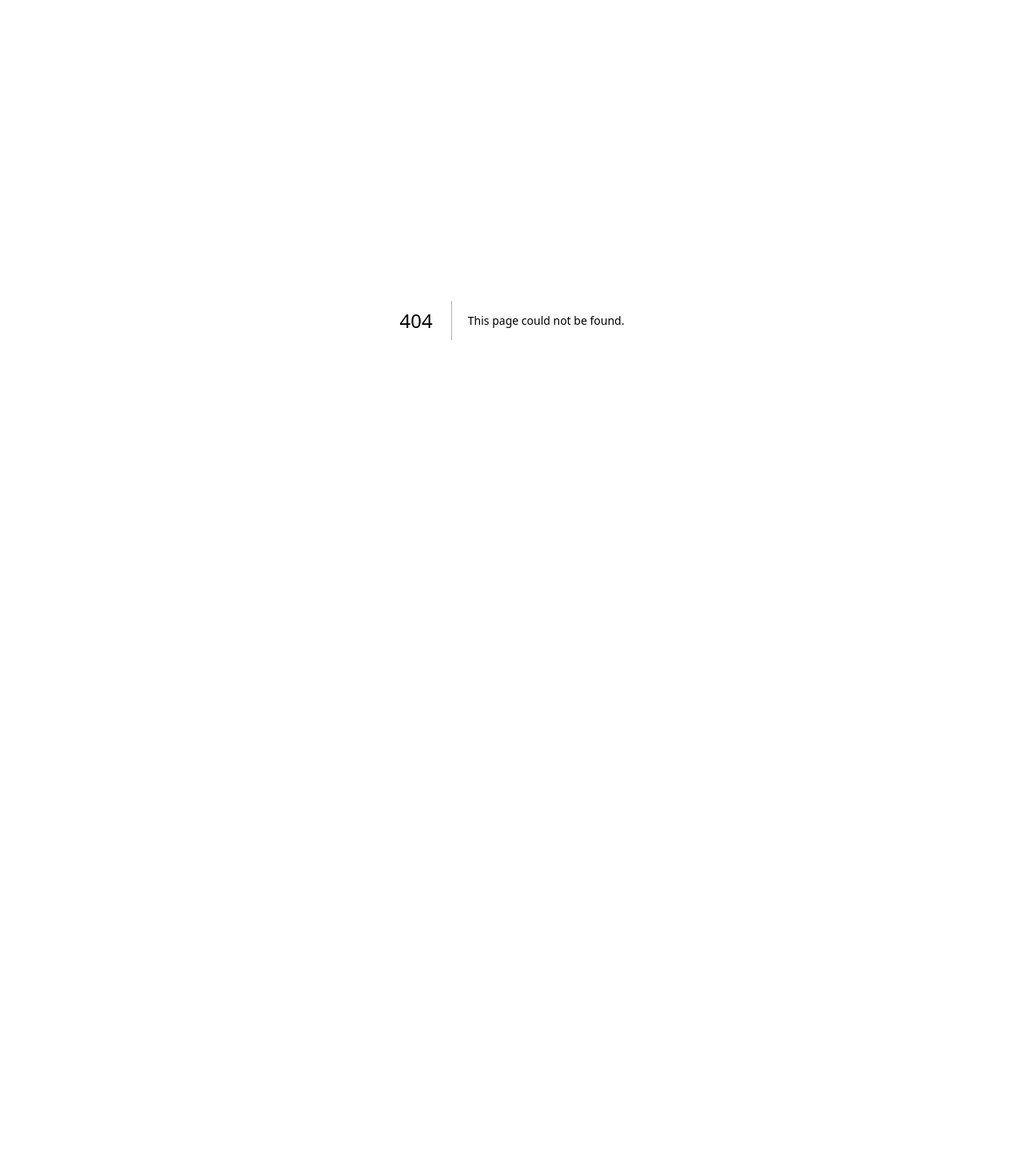
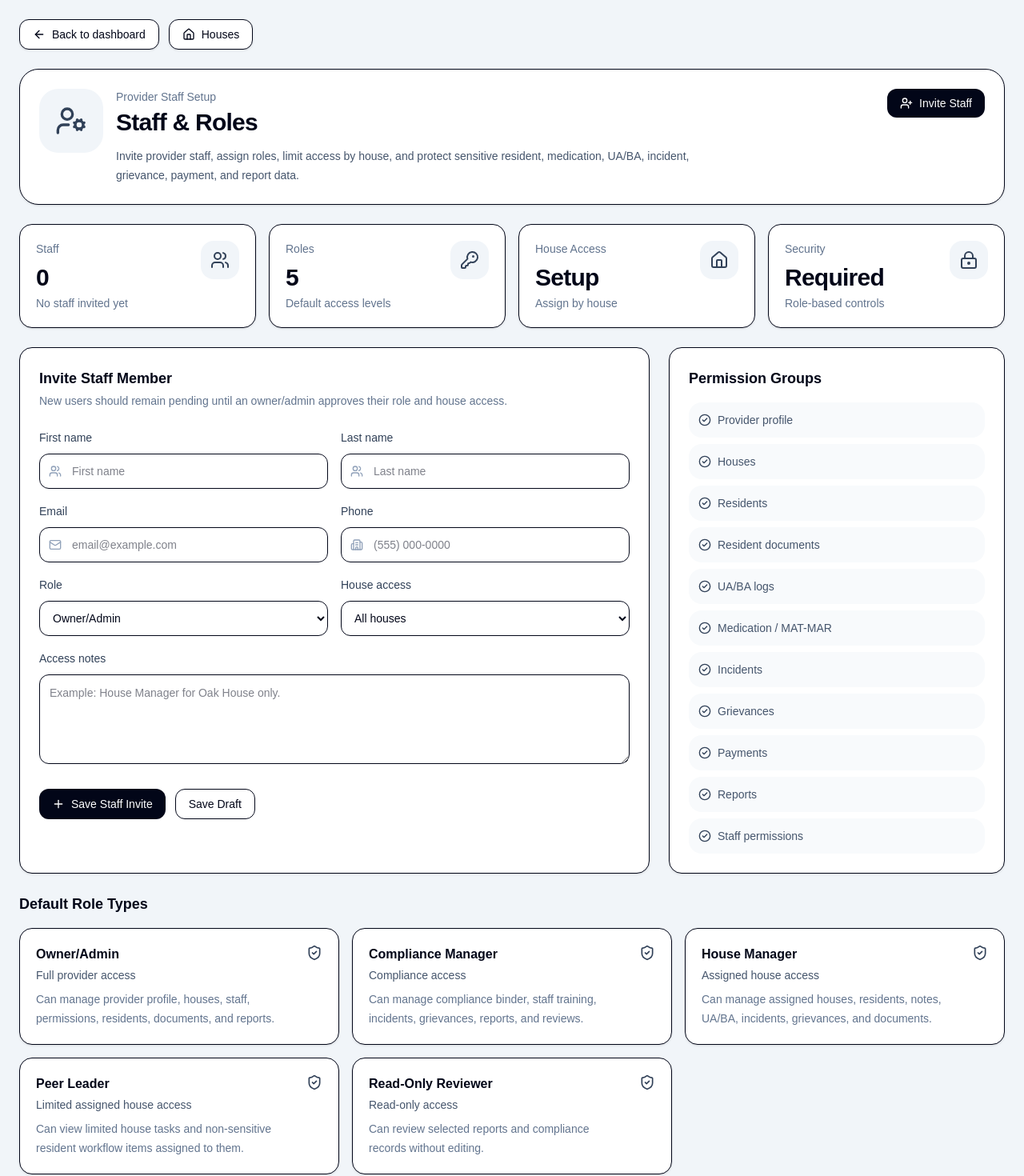
Before and after one commit to RBooth10/halfway-portal, a Next.js app: page /staff in a window 1280 px wide. Before the commit this address had no page. Shown: the top 1470 px of the page at 80% size. Before the commit the page ends 800 px from the top, so only its background shows below. Built offline with nearby package versions, Linux system fonts and the light colour scheme.

Commit message:
Add staff and roles setup page

```diff
--- /dev/null
+++ b/app/staff/page.tsx
@@ -0,0 +1,263 @@
+import type React from "react";
+import {
+  ArrowLeft,
+  Building2,
+  CheckCircle2,
+  Home,
+  KeyRound,
+  LockKeyhole,
+  Mail,
+  Plus,
+  ShieldCheck,
+  UserCog,
+  UserPlus,
+  Users,
+} from "lucide-react";
+import Link from "next/link";
+
+const roles = [
+  {
+    name: "Owner/Admin",
+    access: "Full provider access",
+    description: "Can manage provider profile, houses, staff, permissions, residents, documents, and reports.",
+  },
+  {
+    name: "Compliance Manager",
+    access: "Compliance access",
+    description: "Can manage compliance binder, staff training, incidents, grievances, reports, and reviews.",
+  },
+  {
+    name: "House Manager",
+    access: "Assigned house access",
+    description: "Can manage assigned houses, residents, notes, UA/BA, incidents, grievances, and documents.",
+  },
+  {
+    name: "Peer Leader",
+    access: "Limited assigned house access",
+    description: "Can view limited house tasks and non-sensitive resident workflow items assigned to them.",
+  },
+  {
+    name: "Read-Only Reviewer",
+    access: "Read-only access",
+    description: "Can review selected reports and compliance records without editing.",
+  },
+];
+
+const permissionGroups = [
+  "Provider profile",
+  "Houses",
+  "Residents",
+  "Resident documents",
+  "UA/BA logs",
+  "Medication / MAT-MAR",
+  "Incidents",
+  "Grievances",
+  "Payments",
+  "Reports",
+  "Staff permissions",
+];
+
+function MetricCard({
+  title,
+  value,
+  subtitle,
+  icon: Icon,
+}: {
+  title: string;
+  value: string;
+  subtitle: string;
+  icon: React.ComponentType<{ className?: string }>;
+}) {
+  return (
+    <div className="rounded-2xl border bg-white p-5 shadow-sm">
+      <div className="flex items-start justify-between gap-4">
+        <div>
+          <p className="text-sm font-medium text-slate-500">{title}</p>
+          <p className="mt-2 text-3xl font-semibold tracking-tight text-slate-950">{value}</p>
+          <p className="mt-1 text-sm text-slate-500">{subtitle}</p>
+        </div>
+        <div className="rounded-2xl bg-slate-100 p-3">
+          <Icon className="h-6 w-6 text-slate-700" />
+        </div>
+      </div>
+    </div>
+  );
+}
+
+function Field({
+  label,
+  placeholder,
+  icon: Icon,
+  type = "text",
+}: {
+  label: string;
+  placeholder: string;
+  icon: React.ComponentType<{ className?: string }>;
+  type?: string;
+}) {
+  return (
+    <label className="block">
+      <span className="text-sm font-medium text-slate-700">{label}</span>
+      <div className="relative mt-2">
+        <Icon className="pointer-events-none absolute left-3 top-1/2 h-4 w-4 -translate-y-1/2 text-slate-400" />
+        <input
+          type={type}
+          placeholder={placeholder}
+          className="h-11 w-full rounded-xl border bg-white pl-10 pr-3 text-sm outline-none ring-slate-900/10 focus:ring-4"
+        />
+      </div>
+    </label>
+  );
+}
+
+function RoleCard({ role }: { role: (typeof roles)[number] }) {
+  return (
+    <div className="rounded-2xl border bg-white p-5 shadow-sm">
+      <div className="flex items-start justify-between gap-4">
+        <div>
+          <h3 className="font-semibold text-slate-950">{role.name}</h3>
+          <p className="mt-1 text-sm font-medium text-slate-600">{role.access}</p>
+          <p className="mt-2 text-sm leading-6 text-slate-500">{role.description}</p>
+        </div>
+        <ShieldCheck className="h-5 w-5 shrink-0 text-slate-700" />
+      </div>
+    </div>
+  );
+}
+
+export default function StaffPage() {
+  return (
+    <main className="min-h-screen bg-slate-100 p-6 text-slate-950">
+      <div className="mx-auto max-w-7xl space-y-6">
+        <div className="flex flex-wrap gap-3">
+          <Link
+            href="/"
+            className="inline-flex items-center gap-2 rounded-xl border bg-white px-4 py-2 text-sm font-medium shadow-sm hover:bg-slate-50"
+          >
+            <ArrowLeft className="h-4 w-4" />
+            Back to dashboard
+          </Link>
+
+          <Link
+            href="/houses"
+            className="inline-flex items-center gap-2 rounded-xl border bg-white px-4 py-2 text-sm font-medium shadow-sm hover:bg-slate-50"
+          >
+            <Home className="h-4 w-4" />
+            Houses
+          </Link>
+        </div>
+
+        <section className="rounded-3xl border bg-white p-6 shadow-sm">
+          <div className="flex flex-col gap-6 lg:flex-row lg:items-start lg:justify-between">
+            <div className="flex gap-4">
+              <div className="flex h-20 w-20 shrink-0 items-center justify-center rounded-3xl bg-slate-100">
+                <UserCog className="h-10 w-10 text-slate-700" />
+              </div>
+              <div>
+                <p className="text-sm font-medium text-slate-500">Provider Staff Setup</p>
+                <h1 className="mt-1 text-3xl font-semibold tracking-tight">Staff & Roles</h1>
+                <p className="mt-3 max-w-3xl text-sm leading-6 text-slate-600">
+                  Invite provider staff, assign roles, limit access by house, and protect sensitive
+                  resident, medication, UA/BA, incident, grievance, payment, and report data.
+                </p>
+              </div>
+            </div>
+
+            <button className="inline-flex items-center gap-2 rounded-xl bg-slate-950 px-4 py-2 text-sm font-medium text-white hover:bg-slate-800">
+              <UserPlus className="h-4 w-4" />
+              Invite Staff
+            </button>
+          </div>
+        </section>
+
+        <section className="grid gap-4 md:grid-cols-2 xl:grid-cols-4">
+          <MetricCard title="Staff" value="0" subtitle="No staff invited yet" icon={Users} />
+          <MetricCard title="Roles" value="5" subtitle="Default access levels" icon={KeyRound} />
+          <MetricCard title="House Access" value="Setup" subtitle="Assign by house" icon={Home} />
+          <MetricCard title="Security" value="Required" subtitle="Role-based controls" icon={LockKeyhole} />
+        </section>
+
+        <section className="grid gap-6 lg:grid-cols-[1fr_420px]">
+          <form className="rounded-2xl border bg-white p-6 shadow-sm">
+            <h2 className="text-lg font-semibold">Invite Staff Member</h2>
+            <p className="mt-1 text-sm text-slate-500">
+              New users should remain pending until an owner/admin approves their role and house access.
+            </p>
+
+            <div className="mt-6 grid gap-4 md:grid-cols-2">
+              <Field label="First name" placeholder="First name" icon={Users} />
+              <Field label="Last name" placeholder="Last name" icon={Users} />
+              <Field label="Email" placeholder="email@example.com" icon={Mail} type="email" />
+              <Field label="Phone" placeholder="(555) 000-0000" icon={Building2} />
+
+              <label className="block">
+                <span className="text-sm font-medium text-slate-700">Role</span>
+                <select className="mt-2 h-11 w-full rounded-xl border bg-white px-3 text-sm outline-none ring-slate-900/10 focus:ring-4">
+                  {roles.map((role) => (
+                    <option key={role.name}>{role.name}</option>
+                  ))}
+                </select>
+              </label>
+
+              <label className="block">
+                <span className="text-sm font-medium text-slate-700">House access</span>
+                <select className="mt-2 h-11 w-full rounded-xl border bg-white px-3 text-sm outline-none ring-slate-900/10 focus:ring-4">
+                  <option>All houses</option>
+                  <option>Assigned houses only</option>
+                  <option>No house access yet</option>
+                </select>
+              </label>
+
+              <label className="block md:col-span-2">
+                <span className="text-sm font-medium text-slate-700">Access notes</span>
+                <textarea
+                  placeholder="Example: House Manager for Oak House only."
+                  className="mt-2 min-h-28 w-full rounded-xl border bg-white p-3 text-sm outline-none ring-slate-900/10 focus:ring-4"
+                />
+              </label>
+            </div>
+
+            <div className="mt-6 flex flex-wrap gap-3">
+              <button
+                type="button"
+                className="inline-flex items-center gap-2 rounded-xl bg-slate-950 px-4 py-2 text-sm font-medium text-white hover:bg-slate-800"
+              >
+                <Plus className="h-4 w-4" />
+                Save Staff Invite
+              </button>
+              <button
+                type="button"
+                className="rounded-xl border px-4 py-2 text-sm font-medium hover:bg-slate-50"
+              >
+                Save Draft
+              </button>
+            </div>
+          </form>
+
+          <aside className="space-y-4">
+            <div className="rounded-2xl border bg-white p-6 shadow-sm">
+              <h2 className="text-lg font-semibold">Permission Groups</h2>
+              <div className="mt-4 space-y-2">
+                {permissionGroups.map((item) => (
+                  <div key={item} className="flex items-center gap-2 rounded-2xl bg-slate-50 p-3 text-sm text-slate-600">
+                    <CheckCircle2 className="h-4 w-4 text-slate-700" />
+                    {item}
+                  </div>
+                ))}
+              </div>
+            </div>
+          </aside>
+        </section>
+
+        <section>
+          <h2 className="mb-4 text-lg font-semibold">Default Role Types</h2>
+          <div className="grid gap-4 md:grid-cols-2 xl:grid-cols-3">
+            {roles.map((role) => (
+              <RoleCard key={role.name} role={role} />
+            ))}
+          </div>
+        </section>
+      </div>
+    </main>
+  );
+}
```
